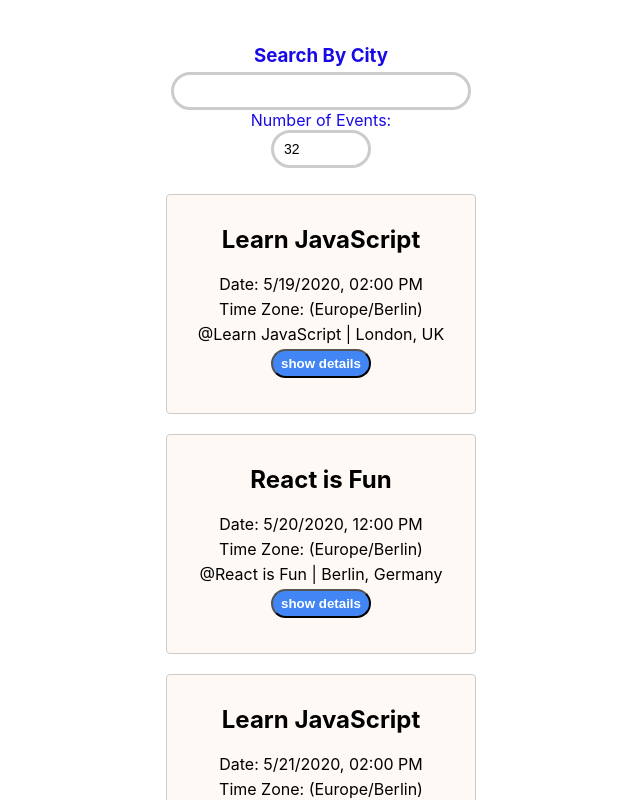
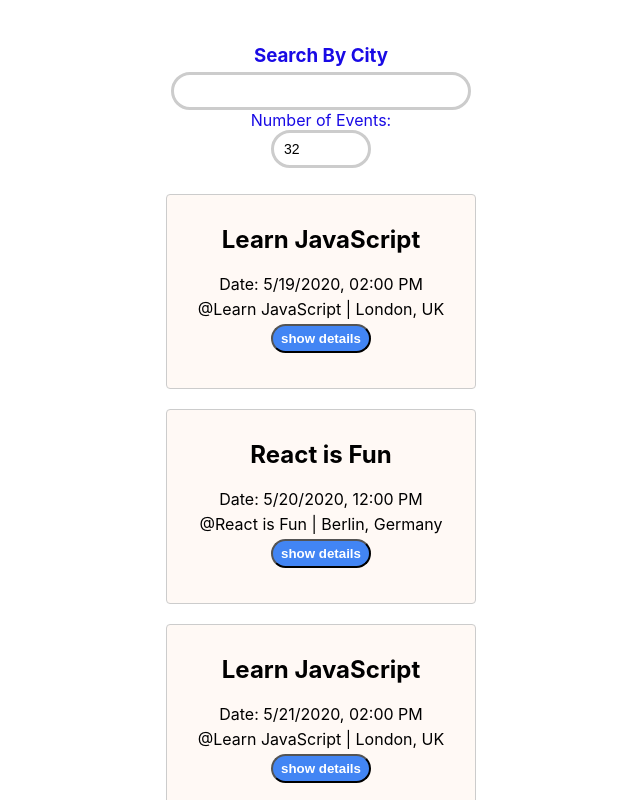
Before and after one commit to fredpasqua/meet, a React (Create React App) app: page / in a window 1280 px wide. Shown: the top 800 px of the page, without its empty margins (319-959 px from the left). Built offline with nearby package versions, Linux system fonts and the light colour scheme.

Commit message:
remove TimeZone from event

```diff
--- a/src/Event.js
+++ b/src/Event.js
@@ -37,10 +37,6 @@ class Event extends Component {
                 minute: "2-digit",
               })}
             </p>
-            <p className="eventDateTime">
-              Time Zone:{` (${event.start.timeZone})`}
-            </p>
-
             <p className="location">{`@${event.summary} | ${event.location}`}</p>
             {this.state.basicView ? (
               <button
```
